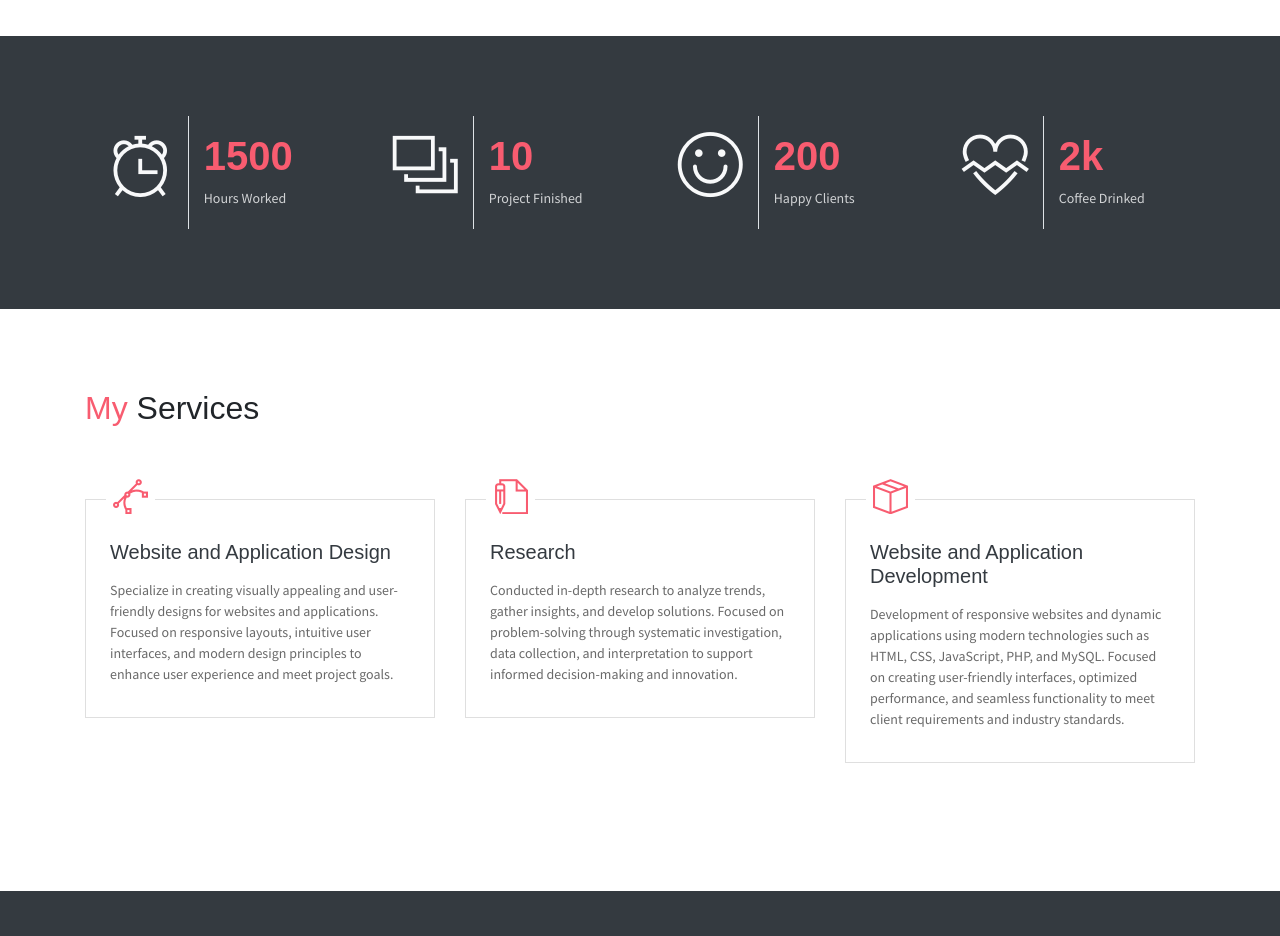
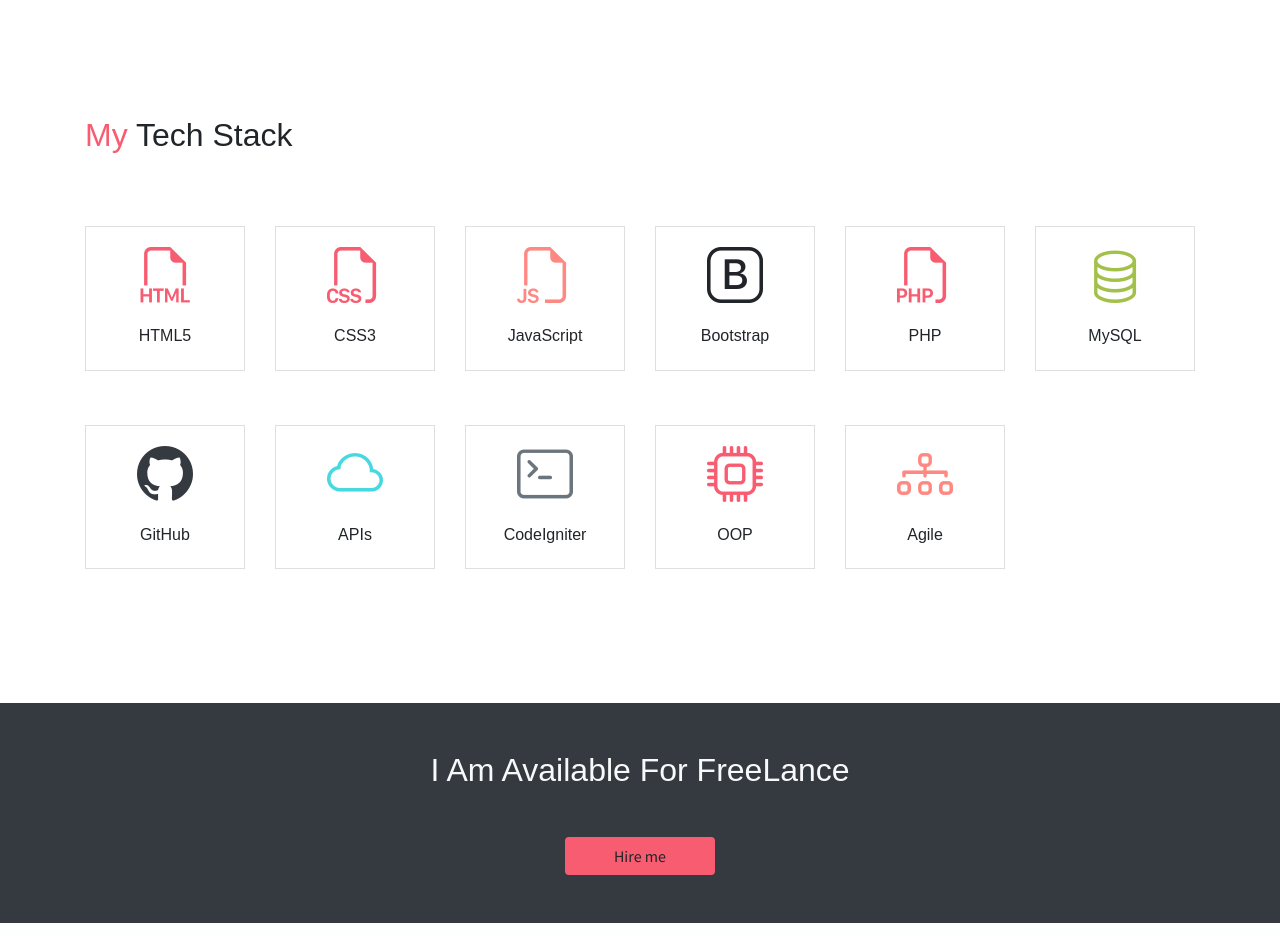
Before and after one commit to clintonmurwa/Myportfolio, a website: page index.html in a window 1280 px wide. Shown: the part 1860-2796 px from the top of the page. Drawn offline with nearby package versions, Linux system fonts and the light colour scheme.

Commit message:
lots
lots

```diff
--- a/index.html
+++ b/index.html
@@ -9,6 +9,7 @@
     <!-- font icons -->
     <link href="https://cdn.jsdelivr.net/npm/bootstrap@5.3.3/dist/css/bootstrap.min.css" rel="stylesheet" integrity="sha384-QWTKZyjpPEjISv5WaRU9OFeRpok6YctnYmDr5pNlyT2bRjXh0JMhjY6hW+ALEwIH" crossorigin="anonymous">
     <link rel="stylesheet" href="assets/vendors/themify-icons/css/themify-icons.css">
+    <link rel="stylesheet" href="https://cdn.jsdelivr.net/npm/bootstrap-icons/font/bootstrap-icons.css">
     <!-- Bootstrap + JohnDoe main styles -->
 	<link rel="stylesheet" href="assets/css/main.css">
 </head>
@@ -24,7 +25,7 @@
                 <h4 class="header-subtitle" >Hi!</h4>
                 <h1 class="header-title">I am Pfano Clinton</h1>
                 <h6 class="header-mono" >Software Developer</h6>
-                <button class="btn btn-primary btn-rounded"><i class="ti-printer pr-2"></i>Print Resume</button>
+
             </div>
         </div>
     </header>
@@ -186,101 +187,82 @@
         </div>
     </section>
 
-    <section class="section bg-dark text-center">
+
+
+    <section class="section" id="stack">
         <div class="container">
+            <h2 class="mb-5 pb-4"><span class="text-danger">My</span> Tech Stack</h2>
             <div class="row text-center">
-                <div class="col-md-6 col-lg-3">
-                    <div class="row ">
-                        <div class="col-5 text-right text-light border-right py-3">
-                            <div class="m-auto"><i class="ti-alarm-clock icon-xl"></i></div>
-                        </div>
-                        <div class="col-7 text-left py-3">
-                            <h1 class="text-danger font-weight-bold font40">1500</h1>
-                            <p class="text-light mb-1">Hours Worked</p>
-                        </div>
+                <div class="col-md-2 col-sm-4 col-6 mb-4">
+                    <div class="card p-3">
+                        <i class="bi bi-filetype-html text-danger display-4"></i>
+                        <h6 class="mt-3">HTML5</h6>
                     </div>
                 </div>
-                <div class="col-md-6 col-lg-3">
-                    <div class="row">
-                        <div class="col-5 text-right text-light border-right py-3">
-                            <div class="m-auto"><i class="ti-layers-alt icon-xl"></i></div>
-                        </div>
-                        <div class="col-7 text-left py-3">
-                            <h1 class="text-danger font-weight-bold font40">10</h1>
-                            <p class="text-light mb-1">Project Finished</p>
-                        </div>
+                <div class="col-md-2 col-sm-4 col-6 mb-4">
+                    <div class="card p-3">
+                        <i class="bi bi-filetype-css text-primary display-4"></i>
+                        <h6 class="mt-3">CSS3</h6>
                     </div>
                 </div>
-                <div class="col-md-6 col-lg-3">
-                    <div class="row">
-                        <div class="col-5 text-right text-light border-right py-3">
-                            <div class="m-auto"><i class="ti-face-smile icon-xl"></i></div>
-                        </div>
-                        <div class="col-7 text-left py-3">
-                            <h1 class="text-danger font-weight-bold font40">200</h1>
-                            <p class="text-light mb-1">Happy Clients</p>
-                        </div>
+                <div class="col-md-2 col-sm-4 col-6 mb-4">
+                    <div class="card p-3">
+                        <i class="bi bi-filetype-js text-warning display-4"></i>
+                        <h6 class="mt-3">JavaScript</h6>
                     </div>
                 </div>
-                <div class="col-md-6 col-lg-3">
-                    <div class="row">
-                        <div class="col-5 text-right text-light border-right py-3">
-                            <div class="m-auto"><i class="ti-heart-broken icon-xl"></i></div>
-                        </div>
-                        <div class="col-7 text-left py-3">
-                            <h1 class="text-danger font-weight-bold font40">2k</h1>
-                            <p class="text-light mb-1">Coffee Drinked</p>
-                        </div>
+                <div class="col-md-2 col-sm-4 col-6 mb-4">
+                    <div class="card p-3">
+                        <i class="bi bi-bootstrap text-purple display-4"></i>
+                        <h6 class="mt-3">Bootstrap</h6>
+                    </div>
+                </div>
+                <div class="col-md-2 col-sm-4 col-6 mb-4">
+                    <div class="card p-3">
+                        <i class="bi bi-filetype-php text-primary display-4"></i>
+                        <h6 class="mt-3">PHP</h6>
+                    </div>
+                </div>
+                <div class="col-md-2 col-sm-4 col-6 mb-4">
+                    <div class="card p-3">
+                        <i class="bi bi-database text-success display-4"></i>
+                        <h6 class="mt-3">MySQL</h6>
+                    </div>
+                </div>
+                <div class="col-md-2 col-sm-4 col-6 mb-4">
+                    <div class="card p-3">
+                        <i class="bi bi-github text-dark display-4"></i>
+                        <h6 class="mt-3">GitHub</h6>
+                    </div>
+                </div>
+                <div class="col-md-2 col-sm-4 col-6 mb-4">
+                    <div class="card p-3">
+                        <i class="bi bi-cloud text-info display-4"></i>
+                        <h6 class="mt-3">APIs</h6>
+                    </div>
+                </div>
+                <div class="col-md-2 col-sm-4 col-6 mb-4">
+                    <div class="card p-3">
+                        <i class="bi bi-terminal text-secondary display-4"></i>
+                        <h6 class="mt-3">CodeIgniter</h6>
+                    </div>
+                </div>
+                <div class="col-md-2 col-sm-4 col-6 mb-4">
+                    <div class="card p-3">
+                        <i class="bi bi-cpu text-danger display-4"></i>
+                        <h6 class="mt-3">OOP</h6>
+                    </div>
+                </div>
+                <div class="col-md-2 col-sm-4 col-6 mb-4">
+                    <div class="card p-3">
+                        <i class="bi bi-diagram-3 text-warning display-4"></i>
+                        <h6 class="mt-3">Agile</h6>
                     </div>
                 </div>
             </div>
         </div>
     </section>
 
-    <section class="section" id="service">
-        <div class="container">
-            <h2 class="mb-5 pb-4"><span class="text-danger">My</span> Services</h2>
-            <div class="row">
-                <div class="col-md-4 col-sm-6">
-                    <div class="card mb-5">
-                       <div class="card-header has-icon">
-                            <i class="ti-vector text-danger" aria-hidden="true"></i>
-                        </div>
-                        <div class="card-body px-4 py-3">
-                            <h5 class="mb-3 card-title text-dark">Website and Application Design</h5>
-<p class="subtitle">Specialize in creating visually appealing and user-friendly designs for websites and applications. Focused on responsive layouts, intuitive user interfaces, and modern design principles to enhance user experience and meet project goals.</p>
-
-                        </div>
-                    </div>
-                </div>
-                <div class="col-md-4 col-sm-6">
-                    <div class="card mb-5">
-                       <div class="card-header has-icon">
-                            <i class="ti-write text-danger" aria-hidden="true"></i>
-                        </div>
-                        <div class="card-body px-4 py-3">
-                            <h5 class="mb-3 card-title text-dark">Research</h5>
-<p class="subtitle">Conducted in-depth research to analyze trends, gather insights, and develop solutions. Focused on problem-solving through systematic investigation, data collection, and interpretation to support informed decision-making and innovation.</p>
-
-                        </div>
-                    </div>
-                </div>
-                <div class="col-md-4 col-sm-6">
-                    <div class="card mb-5">
-                       <div class="card-header has-icon">
-                            <i class="ti-package text-danger" aria-hidden="true"></i>
-                        </div>
-                        <div class="card-body px-4 py-3">
-                            <h5 class="mb-3 card-title text-dark">Website and Application Development</h5>
-<p class="subtitle">Development of responsive websites and dynamic applications using modern technologies such as HTML, CSS, JavaScript, PHP, and MySQL. Focused on creating user-friendly interfaces, optimized performance, and seamless functionality to meet client requirements and industry standards.</p>
-
-                        </div>
-                    </div>
-                </div>
-
-            </div>
-        </div>
-    </section>
 
 
     <section class="section bg-dark py-5">
@@ -356,6 +338,56 @@
         </div>
     </section>
     <!-- End of portfolio section -->
+    <section class="section bg-dark text-center">
+        <div class="container">
+            <div class="row text-center">
+                <div class="col-md-6 col-lg-3">
+                    <div class="row ">
+                        <div class="col-5 text-right text-light border-right py-3">
+                            <div class="m-auto"><i class="ti-alarm-clock icon-xl"></i></div>
+                        </div>
+                        <div class="col-7 text-left py-3">
+                            <h1 class="text-danger font-weight-bold font40">1500</h1>
+                            <p class="text-light mb-1">Hours Worked</p>
+                        </div>
+                    </div>
+                </div>
+                <div class="col-md-6 col-lg-3">
+                    <div class="row">
+                        <div class="col-5 text-right text-light border-right py-3">
+                            <div class="m-auto"><i class="ti-layers-alt icon-xl"></i></div>
+                        </div>
+                        <div class="col-7 text-left py-3">
+                            <h1 class="text-danger font-weight-bold font40">10</h1>
+                            <p class="text-light mb-1">Project Finished</p>
+                        </div>
+                    </div>
+                </div>
+                <div class="col-md-6 col-lg-3">
+                    <div class="row">
+                        <div class="col-5 text-right text-light border-right py-3">
+                            <div class="m-auto"><i class="ti-face-smile icon-xl"></i></div>
+                        </div>
+                        <div class="col-7 text-left py-3">
+                            <h1 class="text-danger font-weight-bold font40">200</h1>
+                            <p class="text-light mb-1">Happy Clients</p>
+                        </div>
+                    </div>
+                </div>
+                <div class="col-md-6 col-lg-3">
+                    <div class="row">
+                        <div class="col-5 text-right text-light border-right py-3">
+                            <div class="m-auto"><i class="ti-heart-broken icon-xl"></i></div>
+                        </div>
+                        <div class="col-7 text-left py-3">
+                            <h1 class="text-danger font-weight-bold font40">2k</h1>
+                            <p class="text-light mb-1">Coffee Drinked</p>
+                        </div>
+                    </div>
+                </div>
+            </div>
+        </div>
+    </section>
 
     <div class="section contact" id="contact">
 
@@ -419,10 +451,11 @@
 
         </div>
     </div>
+
     <footer class="footer py-3">
         <div class="container">
             <p class="small mb-0 text-light">
-                &copy; <script>document.write(new Date().getFullYear())</script> Created With <i class="ti-heart text-danger"></i> By <a href="" target="_blank"><span class="text-danger" title="Bootstrap 4 Themes and Dashboards">EthanDevs</span></a>
+                &copy; <script>document.write(new Date().getFullYear())</script> Created With <i class="ti-heart text-danger"></i> By <a href="" target="_blank"><span class="text-danger" title="Bootstrap 4 Themes and Dashboards">Pfano</span></a>
             </p>
         </div>
     </footer>
```
